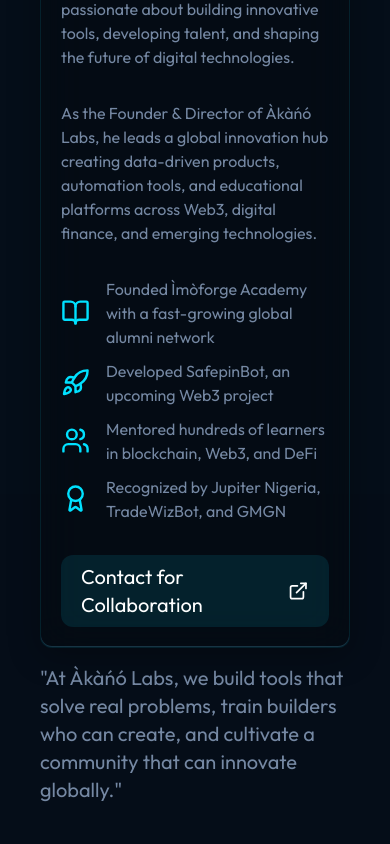
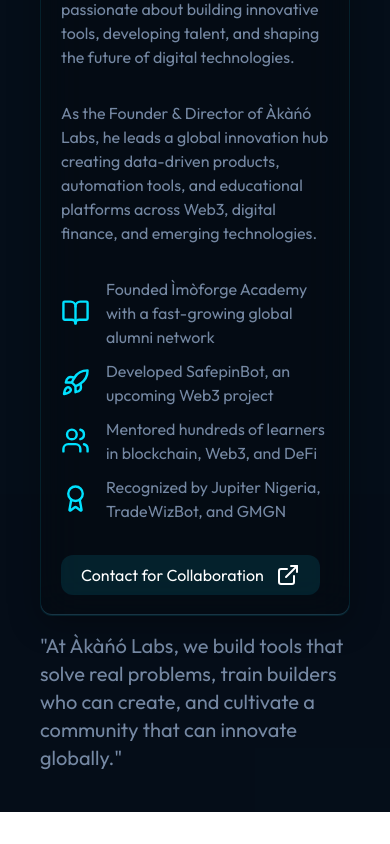
Before and after one commit to azzzops/Akano-lab, a React (Vite) app: page / in a window 390 px wide. Shown: the part 5095-5939 px from the top of the page. After the commit the page ends 5907 px from the top, so only its background shows below. Built offline with nearby package versions, Linux system fonts and the light colour scheme.

Commit message:
This is my last commit today

```diff
--- a/src/components/ui/leadership.jsx
+++ b/src/components/ui/leadership.jsx
@@ -53,7 +53,7 @@ export default function Founder(){
                             </div>)
                         }
                     </div>
-                    <a href='' className='flex  gap-3 text-xl text-white items-center w-fit px-5 py-2 rounded-xl bg-[hsla(187,100%,50%,0.1)]'><span>Contact for Collaboration </span><ExternalLink /> </a>
+                    <a href='' className='flex text-nowrap text-[16px] gap-3 md:text-xl text-white items-center w-fit px-5 py-2 rounded-xl bg-[hsla(187,100%,50%,0.1)]'><span>Contact for Collaboration </span><ExternalLink /> </a>
                 </div>
             </div>
             <div>
```
